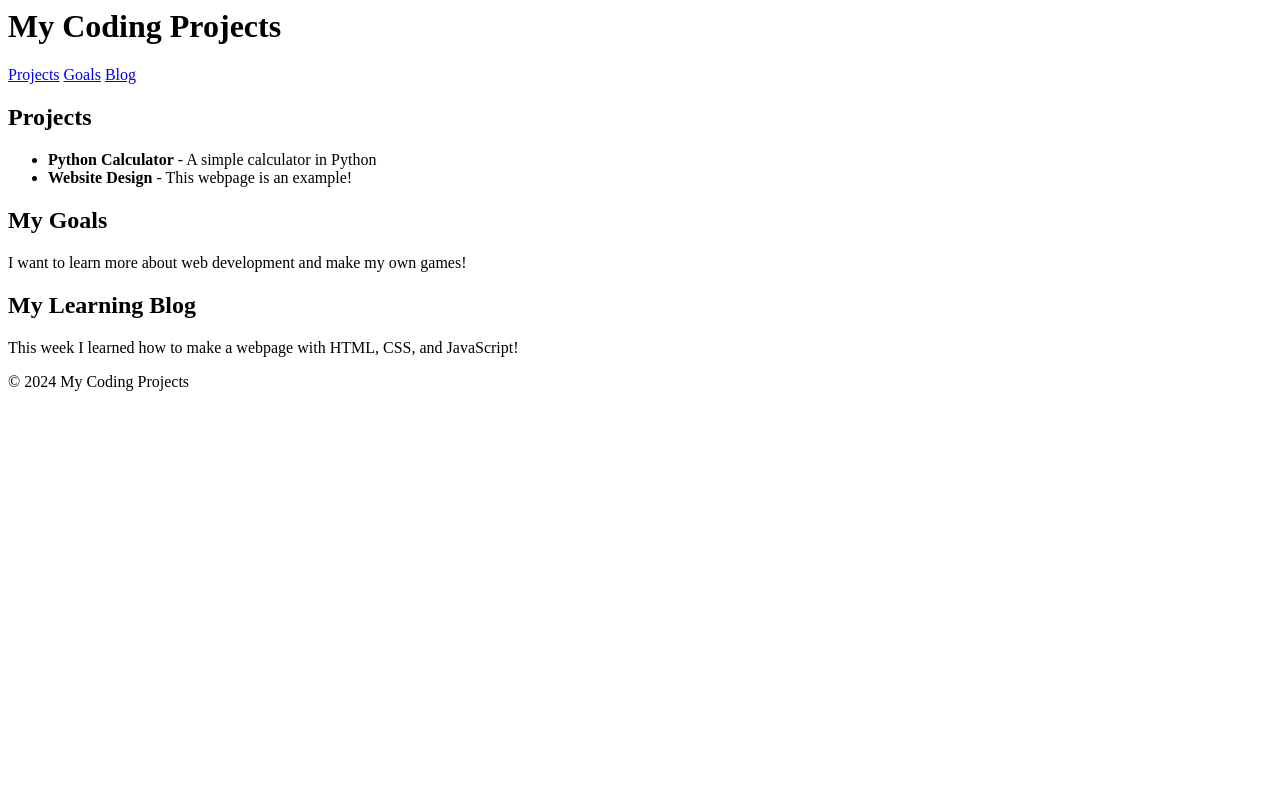
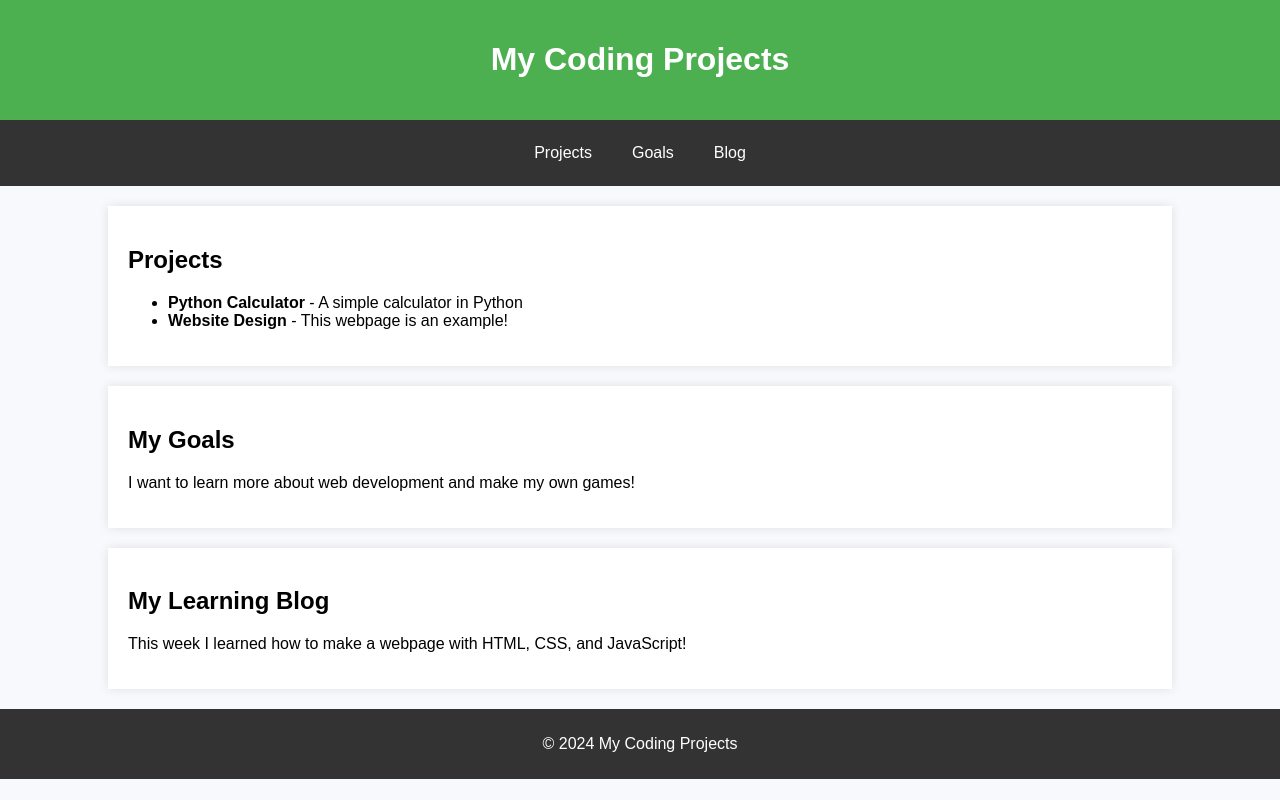
Before and after one commit to KevinError/KevinError.github.io, a plain HTML site: page index.html in a window 1280 px wide. Drawn offline with Linux system fonts and the light colour scheme.

Commit message:
Update style.css

```diff
--- a/style.css
+++ b/style.css
@@ -1,7 +1,41 @@
-.content {
-    max-width: 500px;
-    margin: auto;
-  }
-  img {
-      border-radius: 8px;
-  }
+body {
+    font-family: 'Arial', sans-serif;
+    margin: 0;
+    padding: 0;
+    background-color: #f7f9fc;
+}
+header {
+    background-color: #4CAF50;
+    color: white;
+    text-align: center;
+    padding: 20px;
+}
+nav {
+    display: flex;
+    justify-content: center;
+    background-color: #333;
+    padding: 10px;
+}
+nav a {
+    color: white;
+    padding: 14px 20px;
+    text-decoration: none;
+    text-align: center;
+}
+nav a:hover {
+    background-color: #ddd;
+    color: black;
+}
+section {
+    padding: 20px;
+    margin: 20px auto;
+    width: 80%;
+    background-color: white;
+    box-shadow: 0 0 10px rgba(0,0,0,0.1);
+}
+footer {
+    background-color: #333;
+    color: white;
+    text-align: center;
+    padding: 10px;
+}
```
